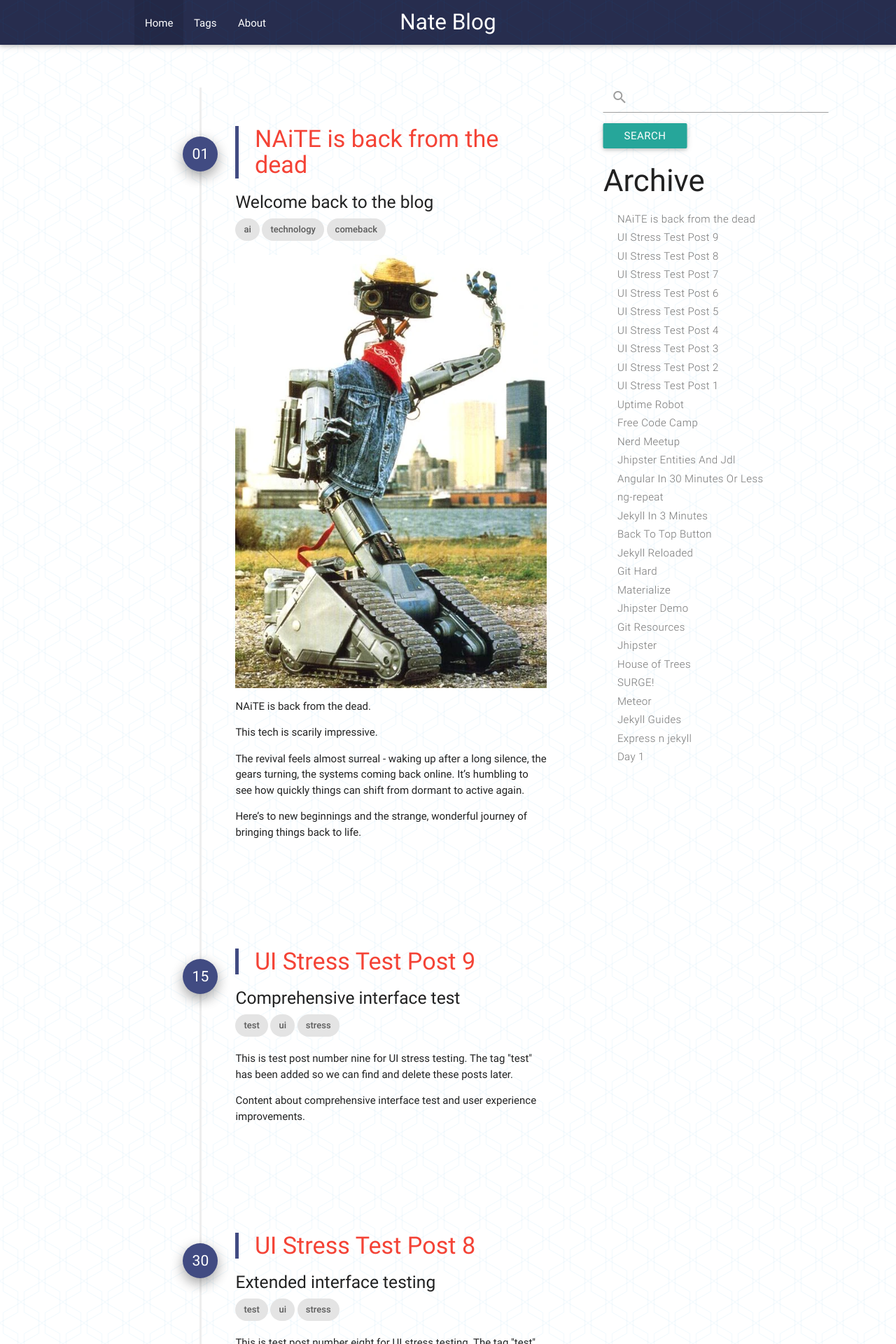
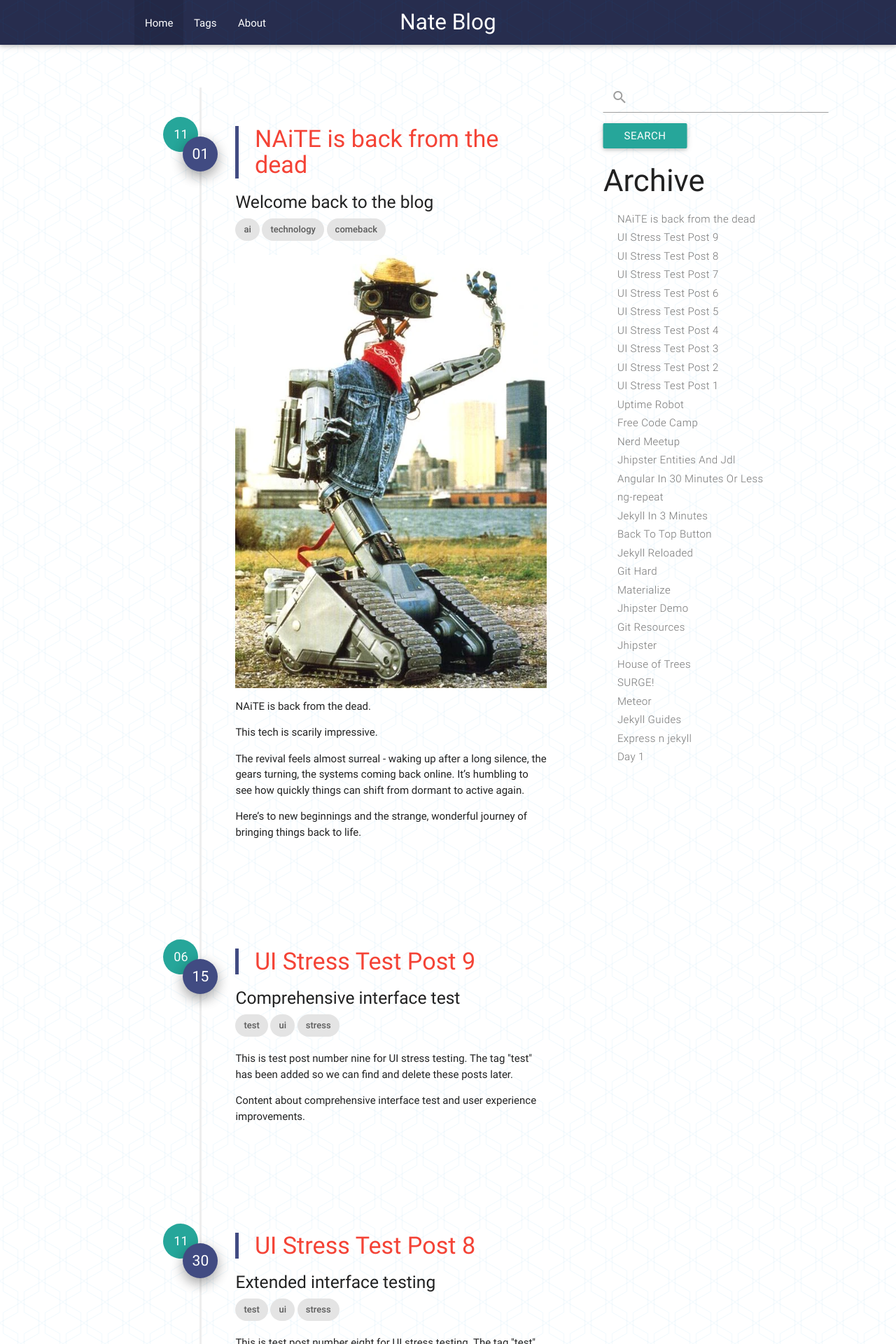
Before and after one commit to Natedaug/natedaug.github.io, a Jekyll site: the page built from index.html, in a window 1280 px wide. Shown: the top 1920 px of the page at 70% size. Built offline with Jekyll 4.4.1, drawn with Linux system fonts in a browser that asks for light colours; nearby versions of some CDN libraries; the list of posts is cut into pages by our own code.

Commit message:
Show month badge as overlapping circle

```diff
--- a/css/styles.scss
+++ b/css/styles.scss
@@ -115,14 +115,12 @@ blockquote {
     font-size: 1.2em;
     text-align: center;
     position: absolute;
-    top: 73px;
-    left: -80px;
+    top: 42px;
+    left: -68px;
     margin-left: -25px;
-    background-color: $blue;
+    background-color: #26a69a;
     z-index: 90;
     border-radius: 50%;
-    clip-path: inset(0 66px 0 0);
-    overflow: hidden;
 }
 
 // Nicolas Gallagher's micro clearfix hack
--- a/index.html
+++ b/index.html
@@ -18,8 +18,8 @@ published: true
       <li class="section scrollspy gotoPost" id="{{post.title | slugify}}">
         <br>
         <div class="quickstart-timeline-inverted">
-          <div class="quickstart-timeline-badge-month" style="background-color: #26a69a; left: -58px; top: 52px; z-index: 1;">{{ post.date | date: "%m" }}</div>
-          <div class="quickstart-timeline-badge z-depth-2" style="background-color: #414b82; left: -40px; top: 70px; z-index: 2;">{{ post.date | date: "%d" }}</div>
+          <div class="quickstart-timeline-badge-month">{{ post.date | date: "%m" }}</div>
+          <div class="quickstart-timeline-badge z-depth-2">{{ post.date | date: "%d" }}</div>
           <div class="quickstart-timeline-panel">
             <div class="quickstart-timeline-heading">
               <blockquote class="quickstart-timeline-title">
```
Also changed, not shown: css/styles.css.
